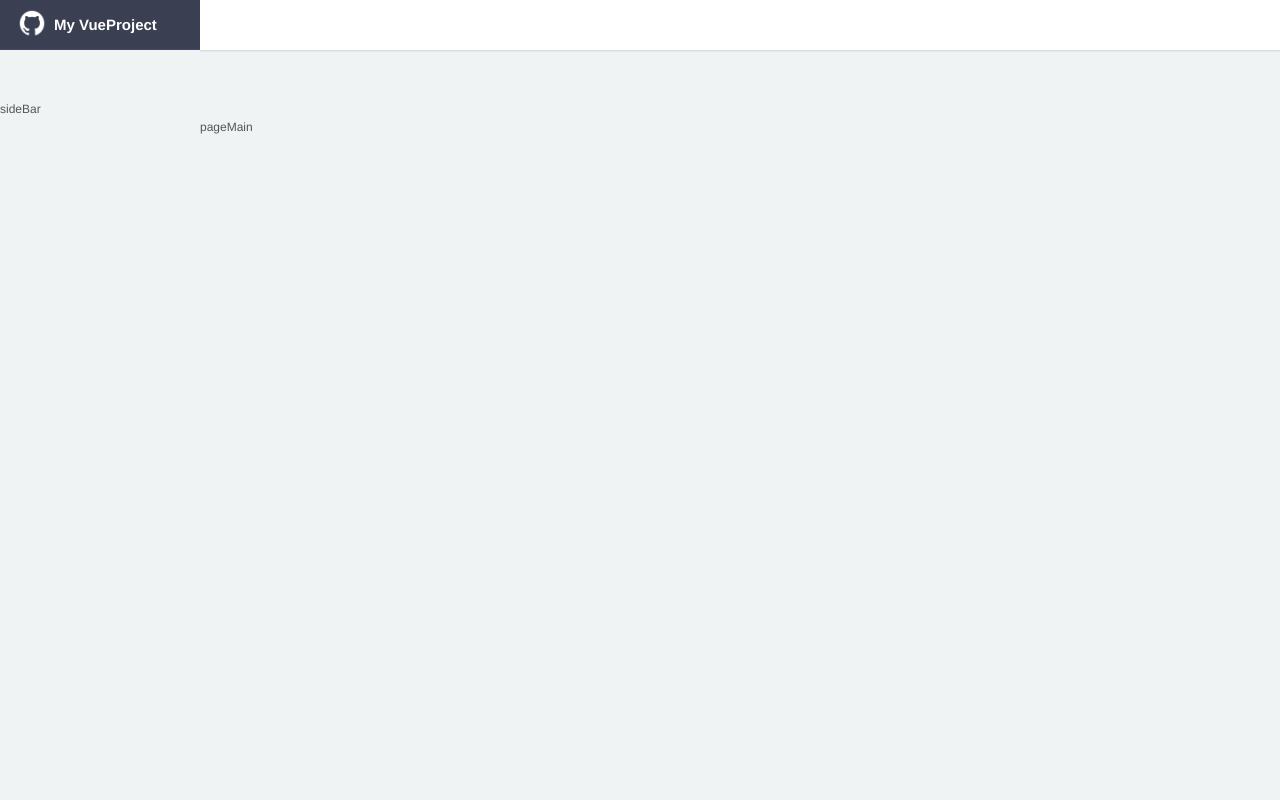
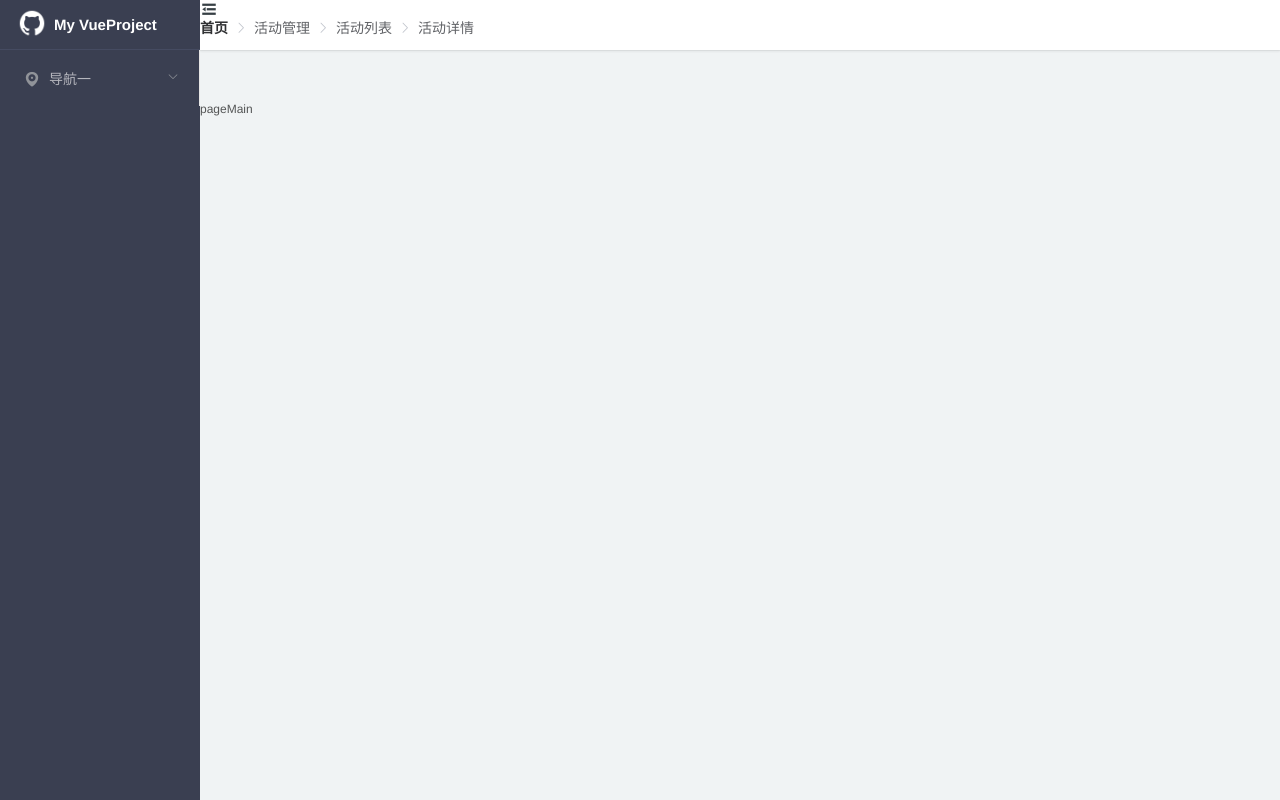
Before and after one commit to kele5215/MySpringBootVueProject, a Vue app in the folder MyVueProject/: page /login#/dashbord in a window 1280 px wide. Built offline with nearby package versions, Linux system fonts and the light colour scheme; sample sign-in values are in the browser's storage.

Commit message:
導航欄搭建中

```diff
--- /dev/null
+++ b/MyVueProject/src/components/BreadCrumb/index.vue
@@ -0,0 +1,11 @@
+<template>
+  <div class="breadDiv" id="domBread">
+    <!-- 显示当前页面的路径，快速返回之前的任意页面。 -->
+    <el-breadcrumb separator-class="el-icon-arrow-right">
+      <el-breadcrumb-item :to="{ path: '/' }">首页</el-breadcrumb-item>
+      <el-breadcrumb-item>活动管理</el-breadcrumb-item>
+      <el-breadcrumb-item>活动列表</el-breadcrumb-item>
+      <el-breadcrumb-item>活动详情</el-breadcrumb-item>
+    </el-breadcrumb>
+  </div>
+</template>
--- /dev/null
+++ b/MyVueProject/src/components/SideCollapse/index.vue
@@ -0,0 +1,37 @@
+<template>
+  <div class="sideCollapse" id="domColapse">
+    <i
+      :class="{ 'el-icon-s-unfold': opened, 'el-icon-s-fold': !opened }"
+      @click="toggleOpen()"
+    ></i>
+  </div>
+</template>
+
+<script>
+import { mapGetters } from 'vuex'
+export default {
+  computed: {
+    // 使用对象扩展操作符把 getter 混入到 computed 中
+    ...mapGetters(['opened'])
+    // toggleClass() {
+    //   return {
+    //     'el-icon-s-unfold': this.opened === 'true',
+    //     'el-icon-s-fold': this.opened !== 'true'
+    //   }
+    // }
+  },
+  methods: {
+    toggleOpen () {
+      this.$store.commit('app/SET_OPENED', !this.opened)
+    }
+  }
+}
+</script>
+
+<style lang="scss" scoped>
+.sideCollapse i {
+  font-size: 18px;
+  color: #363f44;
+  cursor: pointer;
+}
+</style>
--- a/MyVueProject/src/layout/components/header/index.vue
+++ b/MyVueProject/src/layout/components/header/index.vue
@@ -8,11 +8,22 @@
       >
     </div>
 
-    <div class="header_r"></div>
+    <div class="header_r">
+      <div class="headr_d1">
+        <side-collapse class="sidecoll"></side-collapse>
+        <bread-crumb class="bread"></bread-crumb>
+      </div>
+    </div>
   </div>
 </template>
 
 <script>
+import SideCollapse from '@/components/SideCollapse'
+import BreadCrumb from '@/components/BreadCrumb'
 export default {
+  components: {
+    SideCollapse,
+    BreadCrumb
+  }
 }
 </script>
--- a/MyVueProject/src/layout/components/sideBar/index.vue
+++ b/MyVueProject/src/layout/components/sideBar/index.vue
@@ -1,11 +1,60 @@
 <template>
   <div class="sideBar">
-    <p>sideBar</p>
+    <!-- https://segmentfault.com/a/1190000019325694?utm_source=tag-newest -->
+    <el-scrollbar>
+      <!-- https://element.eleme.cn/#/zh-CN/component/menu -->
+      <!-- default-active : https://blog.csdn.net/weixin_42565137/article/details/91909055 -->
+      <el-menu
+        :default-active="activeMenu"
+        class="el-menu-vertical-demo"
+        background-color="#3a3f51"
+        text-color="#b5b6bd"
+        active-text-color="rgb(79, 148, 212)"
+        mode="vertical"
+        :collapse-transition="false"
+        :collapse="opened"
+        @open="handleOpen"
+        @close="handleClose"
+      >
+        <el-submenu index="1">
+          <template slot="title">
+            <i class="el-icon-location"></i>
+            <span>导航一</span>
+          </template>
+          <el-menu-item-group>
+            <template slot="title">分组一</template>
+            <el-menu-item index="1-1">选项1</el-menu-item>
+            <el-menu-item index="1-2">选项2</el-menu-item>
+          </el-menu-item-group>
+          <el-menu-item-group title="分组2">
+            <el-menu-item index="1-3">选项3</el-menu-item>
+          </el-menu-item-group>
+        </el-submenu>
+      </el-menu>
+    </el-scrollbar>
   </div>
 </template>
 
 <script>
+import { mapGetters } from 'vuex'
 export default {
+  computed: {
+    // ...mapGetters(['routes', 'opened']),
+    ...mapGetters(['opened']),
 
+    activeMenu () {
+      return this.$route.path
+    }
+  },
+  methods: {
+    // 展开指定的 sub-menu index: 需要打开的 sub-menu 的 index
+    handleOpen (key, keyPath) {
+      console.log(key, keyPath);
+    },
+    // 收起指定的 sub-menu index: 需要收起的 sub-menu 的 index
+    handleClose (key, keyPath) {
+      console.log(key, keyPath);
+    }
+  }
 }
 </script>
--- a/MyVueProject/src/store/getters.js
+++ b/MyVueProject/src/store/getters.js
@@ -1,6 +1,13 @@
 const getters = {
   token: state => state.user.token,
-  userName: state => state.user.userName
+  userName: state => state.user.userName,
+  opened: state => {
+    if (state.app.opened === 'false') {
+      return false
+    } else if (state.app.opened === 'true') {
+      return true
+    }
+  }
 }
 
 export default getters
--- /dev/null
+++ b/MyVueProject/src/store/modules/app.js
@@ -0,0 +1,19 @@
+/*
+set sidebar open or close,and some app setting
+ */
+const state = {
+  opened: sessionStorage.getItem('open')
+    ? sessionStorage.getItem('open')
+    : 'false'
+}
+const mutations = {
+  SET_OPENED (state, payload) {
+    state.opened = String(payload)
+    sessionStorage.setItem('open', payload)
+  }
+}
+export default {
+  namespaced: true,
+  state,
+  mutations
+}
--- a/MyVueProject/src/style/layout.scss
+++ b/MyVueProject/src/style/layout.scss
@@ -66,3 +66,24 @@
     top: -3px;
   }
 }
+
+// sideBar
+#app {
+  .sideBar {
+    width: $sideBarWidth;
+    height: calc(100% - 50px);
+    background-color: $dark-blue;
+    position: fixed;
+    bottom: 0;
+    left: 0;
+    overflow: hidden;
+    transition: width 0.3s;
+    z-index: 999;
+    .el-scrollbar {
+      height: 100%;
+      .el-scrollbar__wrap {
+        overflow-x: hidden !important;
+      }
+    }
+  }
+}
--- a/MyVueProject/src/style/variable.scss
+++ b/MyVueProject/src/style/variable.scss
@@ -1,5 +1,8 @@
 $bg-gary: #f0f3f4;
 $white: #ffffff;
+
+$sideBarWidth: 200px;
+$dark-blue: #3a3f51;
 
 %width-height {
   width: 100%;
```
Also changed, not shown: MyVueProject/src/plugins/element.js (+15 -1 lines).
